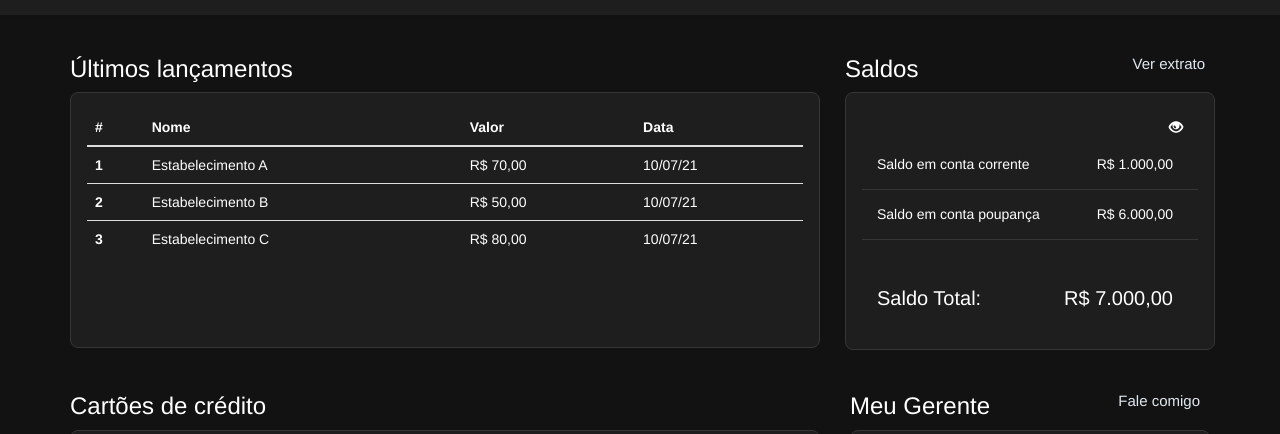
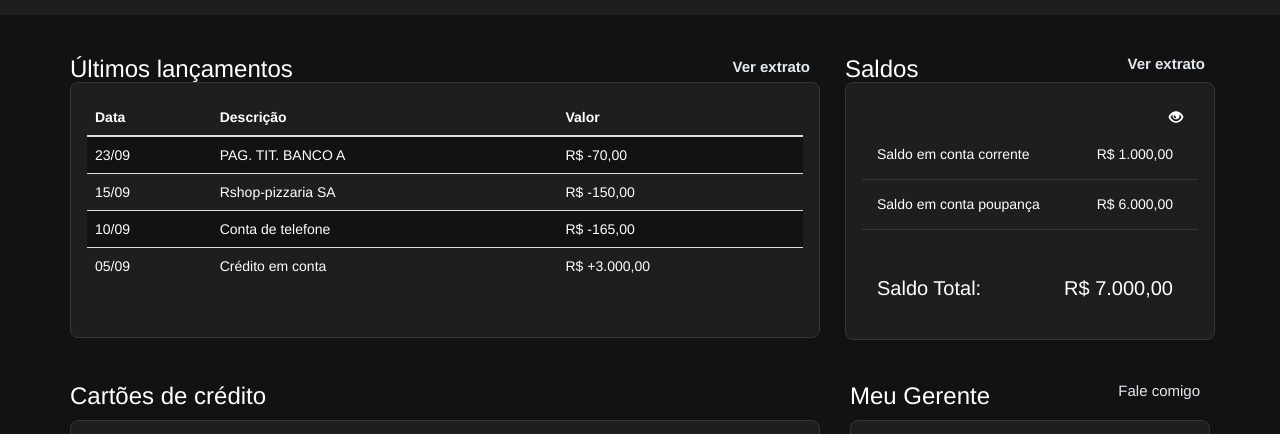
Before and after one commit to garouxl/devBoost-exercicio-1, a website: page devBoost-interface-itau-2.0/index.html in a window 1280 px wide. Shown: the part 84-518 px from the top of the page. Drawn offline with nearby package versions, Linux system fonts and the light colour scheme.

Commit message:
Ajustes finais

```diff
--- a/devBoost-interface-itau-2.0/index.html
+++ b/devBoost-interface-itau-2.0/index.html
@@ -5,7 +5,6 @@
     <meta name="viewport" content="width=device-width, initial-scale=1.0" />
     <meta http-equiv="X-UA-Compatible" content="ie=edge" />
 
-    <link rel="stylesheet" href="css/main.css" />
     <link rel="shortcut icon" type="image/png" href="img/favicon.png" />
     <link
       rel="stylesheet"
@@ -13,17 +12,11 @@
       integrity="sha384-HSMxcRTRxnN+Bdg0JdbxYKrThecOKuH5zCYotlSAcp1+c8xmyTe9GYg1l9a69psu"
       crossorigin="anonymous"
     />
-    <link
-      rel="stylesheet"
-      href="https://stackpath.bootstrapcdn.com/bootstrap/3.4.1/css/bootstrap-theme.min.css"
-      integrity="sha384-6pzBo3FDv/PJ8r2KRkGHifhEocL+1X2rVCTTkUfGk7/0pbek5mMa1upzvWbrUbOZ"
-      crossorigin="anonymous"
-    />
 
     <link rel="stylesheet" href="css/main.css" />
     <script src="./js/main.js" type="text/javascript"></script>
 
-    <title>devBoost - exercício 4</title>
+    <title>DevBoost - Interface Itaú</title>
   </head>
 
   <body>
@@ -97,38 +90,40 @@
     </header>
     <main>
       <!-- Primeira linha -->
-      <section class="container">
+      <section class="container lancamentos">
         <div class="row">
           <div class="col-md-8">
             <h2>Últimos lançamentos</h2>
+            <a class="link">Ver extrato</a>
             <div class="card">
-              <table class="table">
+              <table class="table table-striped">
                 <thead>
                   <tr>
-                    <th scope="col">#</th>
-                    <th scope="col">Nome</th>
+                    <th scope="col">Data</th>
+                    <th scope="col">Descrição</th>
                     <th scope="col">Valor</th>
-                    <th scope="col">Data</th>
                   </tr>
                 </thead>
                 <tbody>
                   <tr>
-                    <th scope="row">1</th>
-                    <td>Estabelecimento A</td>
-                    <td>R$ 70,00</td>
-                    <td>10/07/21</td>
+                    <td>23/09</td>
+                    <td>PAG. TIT. BANCO A</td>
+                    <td>R$ -70,00</td>
                   </tr>
                   <tr>
-                    <th scope="row">2</th>
-                    <td>Estabelecimento B</td>
-                    <td>R$ 50,00</td>
-                    <td>10/07/21</td>
+                    <td>15/09</td>
+                    <td>Rshop-pizzaria SA</td>
+                    <td>R$ -150,00</td>
                   </tr>
                   <tr>
-                    <th scope="row">3</th>
-                    <td>Estabelecimento C</td>
-                    <td>R$ 80,00</td>
-                    <td>10/07/21</td>
+                    <td>10/09</td>
+                    <td>Conta de telefone</td>
+                    <td>R$ -165,00</td>
+                  </tr>
+                  <tr>
+                    <td>05/09</td>
+                    <td>Crédito em conta</td>
+                    <td>R$ +3.000,00</td>
                   </tr>
                 </tbody>
               </table>
@@ -176,7 +171,9 @@
                   <div
                     class="col-sm-4 col-sm-offset-2 col-md-offset-0 col-md-4 text-right"
                   >
-                    <a href="#" onclick="toogleCardInfo(this)">expandir</a>
+                    <a href="javacript:void(0)" onclick="toogleCardInfo(this)"
+                      >expandir</a
+                    >
                   </div>
                   <div class="col-xs-12">
                     <div class="credit__card__header__bandeira">
@@ -245,10 +242,10 @@
               <div class="row">
                 <div class="credit__card__footer">
                   <div class="col-xs-3 col-sm-offset-1">
-                    <a href="#">Pagar</a>
+                    <a href="javacript:void(0)">Pagar</a>
                   </div>
                   <div class="col-xs-8">
-                    <a href="#">Ver detalhes</a>
+                    <a href="javacript:void(0)">Ver detalhes</a>
                   </div>
                 </div>
               </div>
--- a/devBoost-interface-itau-2.0/sass/partials/_credito.scss
+++ b/devBoost-interface-itau-2.0/sass/partials/_credito.scss
@@ -37,6 +37,10 @@
         vertical-align: middle;
         float: none;
         font-size: 1.6rem;
+
+        &:hover {
+          color: #ec7000;
+        }
 
         &:after {
           content: "";
@@ -110,6 +114,10 @@
       padding-bottom: 20px;
       a {
         font-size: 1.6rem;
+
+        &:hover {
+          color: #ec7000;
+        }
       }
     }
   }
--- a/devBoost-interface-itau-2.0/sass/partials/_lancamentos.scss
+++ b/devBoost-interface-itau-2.0/sass/partials/_lancamentos.scss
@@ -1,3 +1,23 @@
 .lancamentos {
-  color: green
+  .table-striped > tbody > tr:nth-of-type(odd) {
+    background-color: $bg-dark-black;
+  }
+
+  h2 {
+    display: inline;
+  }
+
+  .link {
+    float: right;
+    font-size: 1.5rem;
+    color: #e2e8f0;
+    margin-right: 10px;
+    text-decoration: none;
+    cursor: pointer;
+    font-weight: bold;
+
+    &:hover {
+      color: #ec7000;
+    }
+  }
 }
--- a/devBoost-interface-itau-2.0/sass/partials/_reset.scss
+++ b/devBoost-interface-itau-2.0/sass/partials/_reset.scss
@@ -30,7 +30,7 @@ body {
   padding-bottom: 40px;
 
   @media (min-width: 768px) {
-    padding-top: 12rem;
+    padding-top: 14rem;
   }
 
   @media (max-width: 767px) {
```
Also changed, not shown: devBoost-interface-itau-2.0/css/main.css.
